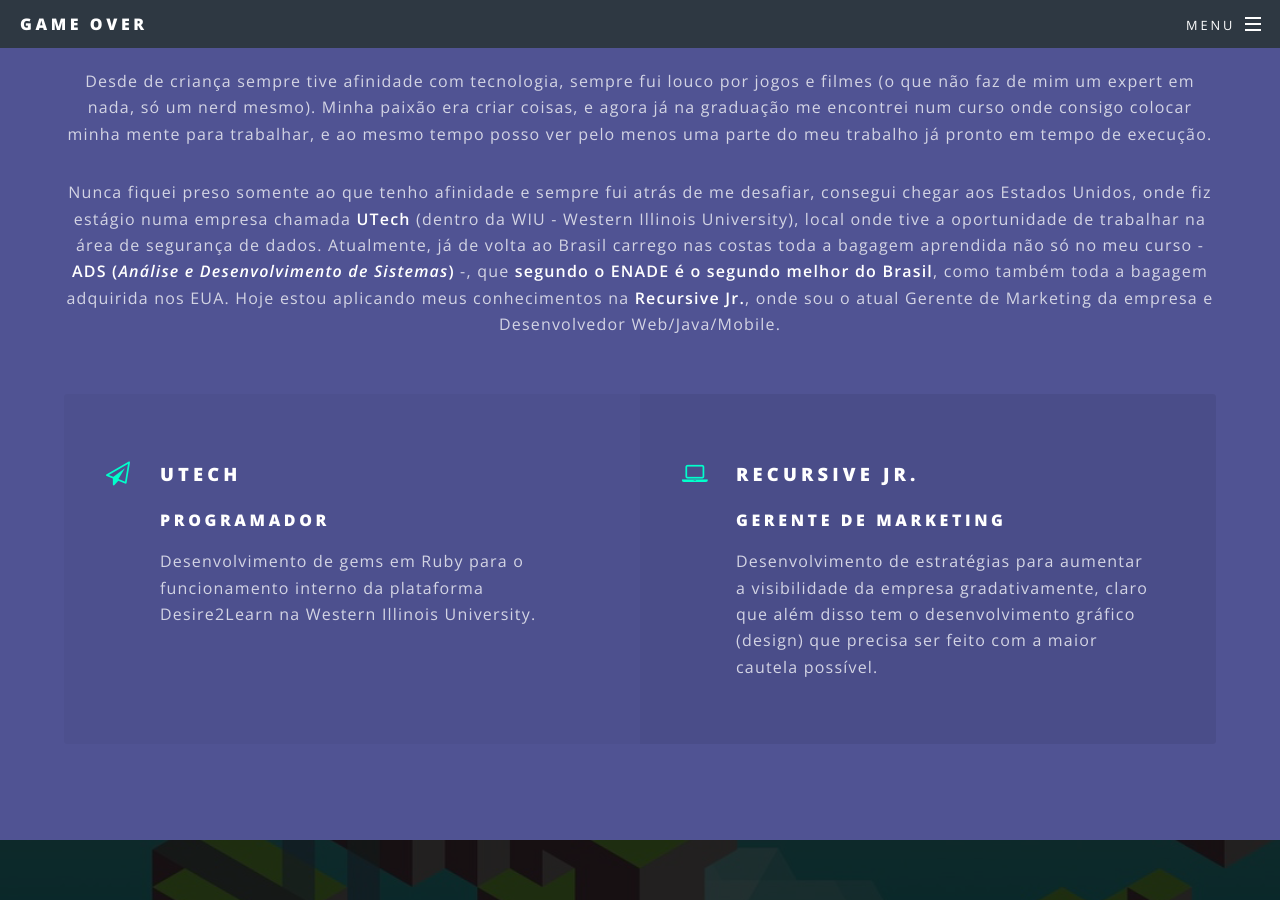
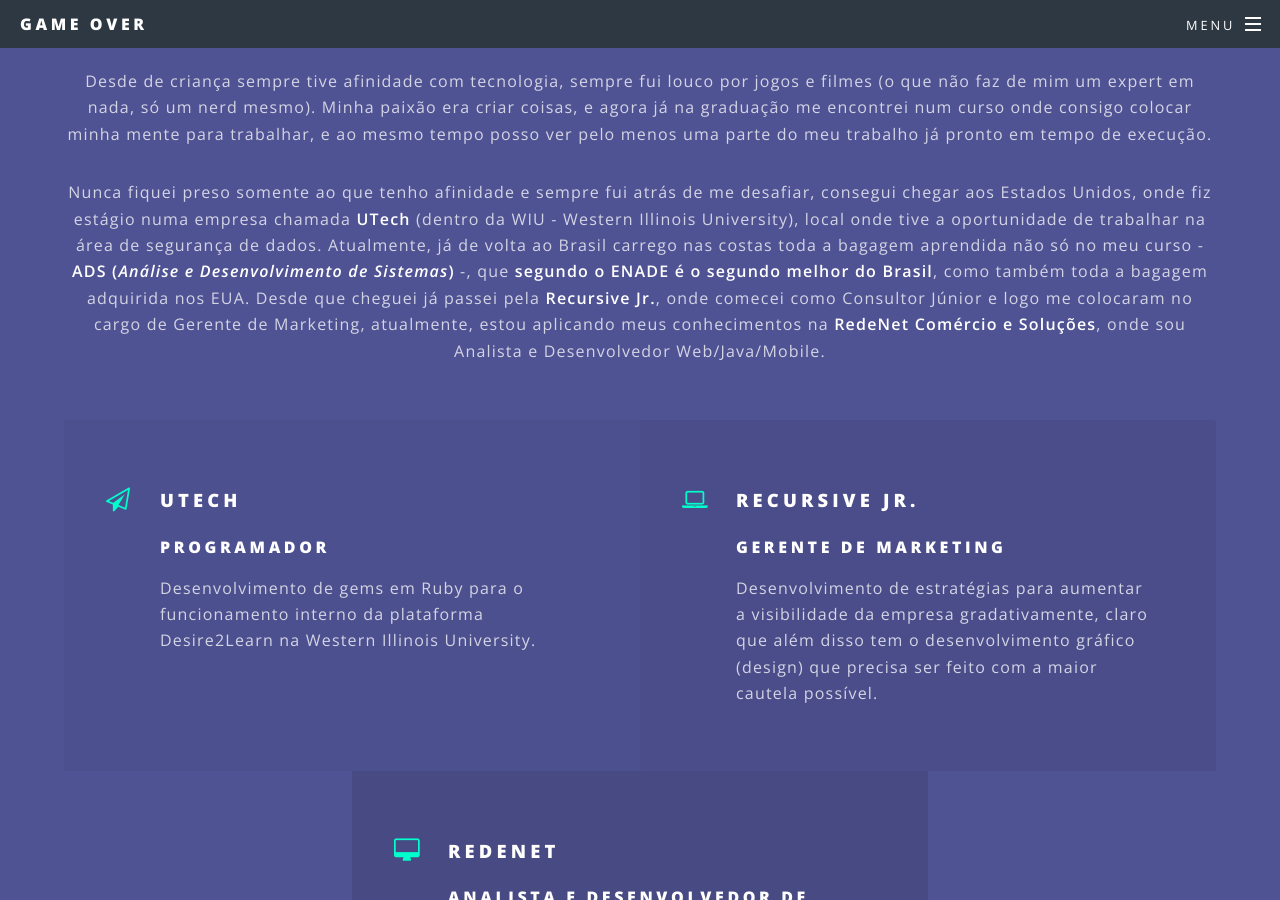
Before and after one commit to rodrigodfreitas/rodrigodfreitas.github.io, a Jekyll site: the page index.html, which Jekyll copies as it is, in a window 1280 px wide and 900 px high, scrolled down 1588 px. Built offline with Jekyll 4.4.1, drawn with Linux system fonts in a browser that asks for light colours; some of the changed text lies outside the part shown.

Commit message:
Atualização nos links

```diff
--- a/index.html
+++ b/index.html
@@ -74,7 +74,7 @@
 							<header class="major">
 								<h2>To infinity and beyond!</h2>
 								<p>Desde de criança sempre tive afinidade com tecnologia, sempre fui louco por jogos e filmes (o que não faz de mim um expert em nada, só um nerd mesmo). Minha paixão era criar coisas, e agora já na graduação me encontrei num curso onde consigo colocar minha mente para trabalhar, e ao mesmo tempo posso ver pelo menos uma parte do meu trabalho já pronto em tempo de execução.</p>
-                            <p>Nunca fiquei preso somente ao que tenho afinidade e sempre fui atrás de me desafiar, consegui chegar aos Estados Unidos, onde fiz estágio numa empresa chamada <strong>UTech</strong> (dentro da WIU - Western Illinois University), local onde tive a oportunidade de trabalhar na área de segurança de dados. Atualmente, já de volta ao Brasil carrego  nas costas toda a bagagem aprendida não só no meu curso - <strong>ADS (<i>Análise e Desenvolvimento de Sistemas</i>)</strong> -, que <strong>segundo o ENADE é o segundo melhor do Brasil</strong>, como também toda a bagagem adquirida nos EUA. Hoje estou aplicando meus conhecimentos na <strong>Recursive Jr.</strong>, onde sou o atual Gerente de Marketing da empresa e Desenvolvedor Web/Java/Mobile. </p>
+                            <p>Nunca fiquei preso somente ao que tenho afinidade e sempre fui atrás de me desafiar, consegui chegar aos Estados Unidos, onde fiz estágio numa empresa chamada <strong>UTech</strong> (dentro da WIU - Western Illinois University), local onde tive a oportunidade de trabalhar na área de segurança de dados. Atualmente, já de volta ao Brasil carrego  nas costas toda a bagagem aprendida não só no meu curso - <strong>ADS (<i>Análise e Desenvolvimento de Sistemas</i>)</strong> -, que <strong>segundo o ENADE é o segundo melhor do Brasil</strong>, como também toda a bagagem adquirida nos EUA. Desde que cheguei já passei pela <strong>Recursive Jr.</strong>, onde comecei como Consultor Júnior e logo me colocaram no cargo de Gerente de Marketing, atualmente, estou aplicando meus conhecimentos na <strong>RedeNet Comércio e Soluções</strong>, onde sou Analista e Desenvolvedor Web/Java/Mobile. </p>
 							</header>
 							<ul class="features">
 								<li class="icon fa-paper-plane-o">
@@ -86,6 +86,11 @@
 									<h3>Recursive Jr.</h3>
                                     <h4>Gerente de Marketing</h4>
 									<p>Desenvolvimento de estratégias para aumentar a visibilidade da empresa gradativamente, claro que além disso tem o desenvolvimento gráfico (design) que precisa ser feito com a maior cautela possível.</p>
+								</li>
+								<li class="icon fa-desktop">
+									<h3>RedeNet</h3>
+                                    <h4>Analista e Desenvolvedor de Sistemas</h4>
+									<p>Desenvolvimento de uma ferramenta proposta para ajudar no gerencimento escolar da secretaria de educação, é mais simples do que aparenta ser, nesse projeto sou encarregado de ser o Gerente de Marketing/Desenvolvedor/Testador/Analista/Cliente, ou seja, me contrataram para fazer de tudo um pouco nesse sistema, o que é bom, assim tenho contato com todas as partes do sistema e seu funcionamento.</p>
 								</li>
 							</ul>
 						</div>
@@ -100,7 +105,7 @@
 							</header>
 							<ul class="actions vertical">
 								<li><a href="#topo" class="button fit special">Home</a></li>
-								<li><a href="https://rodrigoodfreitas.wordpress.com/" class="button fit">Posts</a></li>
+								<li><a href="https://rodrigoodfreitas.wordpress.com/" class="button fit">Posts</a></li> M
 							</ul>
 						</div>
 					</section>
@@ -114,7 +119,7 @@
 					<li><a href="https://br.linkedin.com/in/rodrigodfreitas" title="linkedin" target="_blank" class="icon alt fa-linkedin"><span class="label">LinkedIn</span></a></li>
 					<li><a href="https://plus.google.com/u/0/101775114860090951172/posts" title="linkedin" target="_blank" class="icon alt fa-google-plus"><span class="label">Google Plus</span></a></li>
 					<li><a href="http://github.com/rodrigodfreitas" title="github" target="_blank" class="icon alt fa-github"><span class="label">GitHub</span></a></li>
-					<li><a href="mailto:freitasjr.rodrigo@gmail.com" class="icon alt fa-envelope-o"><span class="label">Email</span></a></li>
+					<li><a href="mailto:rodrigo.o.d.freitas@gmail.com" class="icon alt fa-envelope-o"><span class="label">Email</span></a></li>
 				</ul>
 				<ul class="copyright">
 					<li> 2015 &copy; Game Over</li>
```
Also changed, not shown: _posts/2015-08-23-web-semantica.md (deleted, +0 -43 lines).
